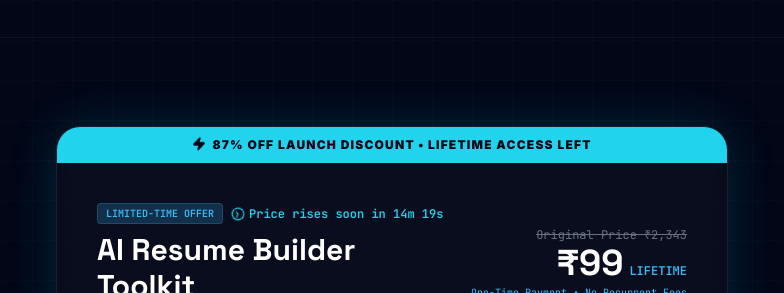
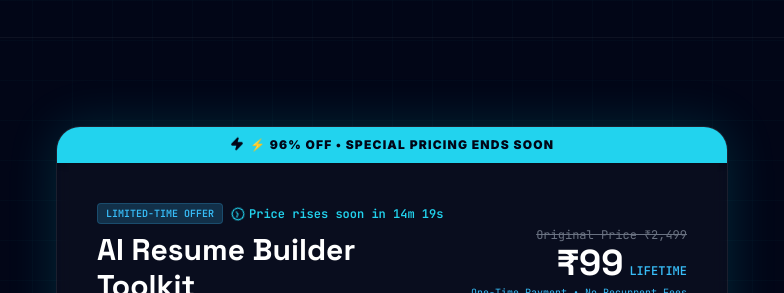
Before and after one commit to ronak171990/ai-resume-builder-toolkit, a React (Vite) app: page / in a window 1280 px wide. Shown: the part 4320-4613 px from the top of the page, without its empty margins (248-1032 px from the left). Built offline with nearby package versions, Linux system fonts and the light colour scheme.

Commit message:
Added Meta checkout tracking

```diff
--- a/src/App.tsx
+++ b/src/App.tsx
@@ -352,7 +352,7 @@ export default function App() {
             <div>
 
               <p className="text-[10px] uppercase font-mono text-gray-400">
-                Launch Price
+                SPECIAL PRICING ENDS SOON
               </p>
 
               <div className="flex items-baseline gap-1.5 leading-none mt-0.5">
@@ -362,7 +362,7 @@ export default function App() {
                 </span>
 
                 <span className="text-[9px] line-through text-gray-500 font-mono">
-                  ₹2343
+                  ₹2
                 </span>
 
               </div>
--- a/src/components/PricingCard.tsx
+++ b/src/components/PricingCard.tsx
@@ -48,10 +48,10 @@ export default function PricingCard({ onSuccess }: PricingProps) {
     <div id="pricing-card-section" className="max-w-2xl mx-auto py-6">
       <div className="glass-panel rounded-3xl border-brand-blue/40 bg-gradient-to-b from-brand-slate to-brand-dark overflow-hidden relative shadow-[0_0_50px_rgba(0,240,255,0.15)]">
 
-        {/* Urgent Launch Ribbon */}
+        {/* Urgent framer-motion Ribbon */}
         <div className="bg-brand-blue text-brand-dark font-sans text-xs font-black uppercase text-center py-2.5 tracking-widest flex items-center justify-center gap-1.5 shadow-md">
           <Zap className="w-3.5 h-3.5 fill-current animate-bounce" />
-          <span>87% OFF Launch Discount • Lifetime Access Left</span>
+          <span>⚡ 96% OFF • SPECIAL PRICING ENDS SOON</span>
         </div>
 
         <div className="p-8 md:p-10">
@@ -77,7 +77,7 @@ export default function PricingCard({ onSuccess }: PricingProps) {
 
             <div className="text-left md:text-right shrink-0">
               <span className="text-xs text-gray-500 line-through block font-mono">
-                Original Price ₹2,343
+                Original Price ₹2,499
               </span>
               <p className="flex items-baseline md:justify-end gap-1.5">
                 <span className="text-4xl font-display font-extrabold text-white">₹99</span>
```
